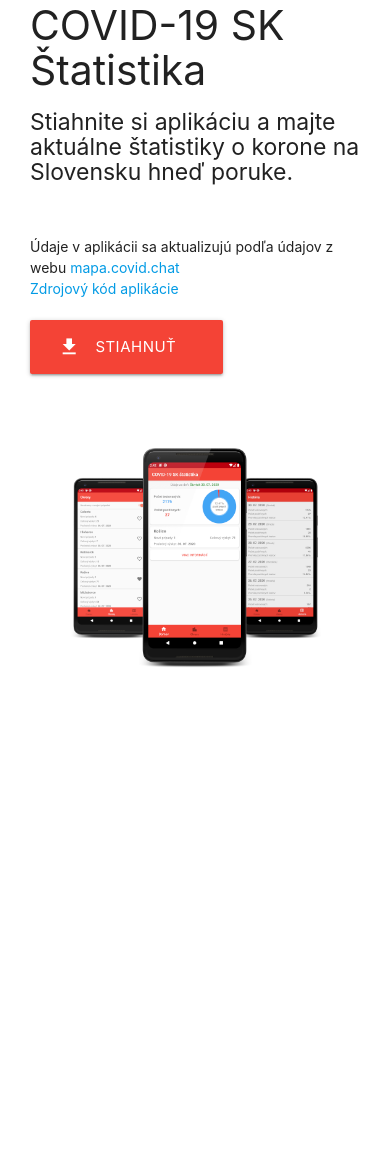
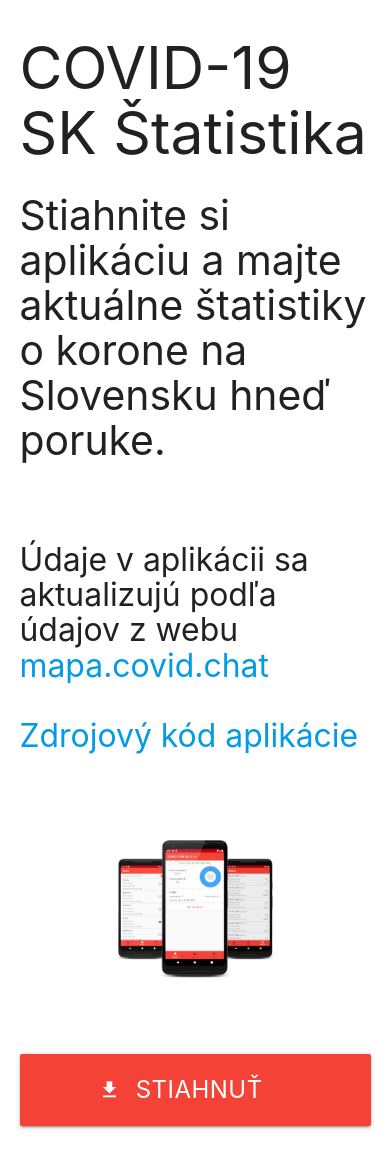
Before and after one commit to michalgeci/COVID-19_SK_statistics_android, a plain HTML site: page index.html in a window 390 px wide. Shown: the part 24-1192 px from the top of the page. Before the commit the page ends 844 px from the top, so only its background shows below. Drawn offline with Linux system fonts and the light colour scheme.

Commit message:
[PAGES] Added poor responsiveness :/

```diff
--- a/css/style.css
+++ b/css/style.css
@@ -1,20 +1,37 @@
-img {
+.flex {
+  display: flex;
+  flex-wrap: wrap;
+}
+
+.full-height {
+  height: 100%;
+}
+
+.center-button {
+  display: flex;
+  justify-content: center;
+  height: 72px;
+  align-items: center;
+  font-size: 24px;
+}
+
+body, html {
+  height: 100%;
+}
+
+#main-image {
+  padding: 32px;
   max-width: 100%;
   height: auto;
   width: auto\9; /* ie8 */
 }
 
-.flex {
-  display: flex;
-  flex-wrap: wrap;
-}
-
-body, html {
-  min-height: 100%;
-}
-
-#main-image {
+#compact-image {
+  margin: auto;
   padding: 32px;
+  max-width: 66%;
+  height: auto;
+  width: auto\9; /* ie8 */
 }
 
 .waves-effect.waves-light-red .waves-ripple {
--- a/index.html
+++ b/index.html
@@ -21,26 +21,47 @@
 
 <body>
   <script type="text/javascript" src="js/materialize.min.js"></script>
-  <div class="hide-on-med-and-down"><br><br><br><br></div>
-  <div class="container valign-wrapper">
-    <div class="row flex">
-     <div class="col s12 m12 l6 valign-wrapper">
+
+
+  <!-- Show on large -->
+  <div class="hide-on-med-and-down full-height">
+    <div class="container valign-wrapper full-height">
+      <div class="row flex">
+        <!-- Description -->
+        <div class="col l6 valign-wrapper">
           <div>
             <h3>COVID-19 SK Štatistika</h3>
             <h5>Stiahnite si aplikáciu a majte aktuálne štatistiky o korone na Slovensku hneď poruke.</h5>
-            <br>
-            <br>Údaje v aplikácii sa aktualizujú podľa údajov z webu <a href="https://mapa.covid.chat/">mapa.covid.chat</a>
+            <br><br>Údaje v aplikácii sa aktualizujú podľa údajov z webu <a href="https://mapa.covid.chat/">mapa.covid.chat</a>
             <br><a href="https://github.com/michalgeci/COVID-19_SK_statistics_android/">Zdrojový kód aplikácie</a>
-            <br>
-            <br><a class="waves-effect waves-light-red btn-large" href="Covid-19_SK_Stats.apk" download><i class="material-icons left">file_download</i>STIAHNUŤ &nbsp;&nbsp;&nbsp;</a>
+            <br><br><a class="waves-effect waves-light-red btn-large" href="Covid-19_SK_Stats.apk" download><i class="material-icons left">file_download</i>STIAHNUŤ &nbsp;&nbsp;&nbsp;</a>
             <br><br><br>
           </div>
-      </div>
-      <div class="col s12 m12 l6 valign-wrapper">
-        <img id="main-image" src="images/screens.png">
+        </div>
+        <!-- Image -->
+        <div class="col s12 m12 l6 valign-wrapper">
+          <img id="main-image" src="images/screens.png">
+        </div>
       </div>
     </div>
-    <br><br><br><br>
+  </div>
+
+
+  <!-- Show on mobile -->
+  <div class="hide-on-large-only container">
+    <br>
+    <h1>COVID-19 SK Štatistika</h1>
+    <h3>Stiahnite si aplikáciu a majte aktuálne štatistiky o korone na Slovensku hneď poruke.</h3>
+    <br><br><h4>Údaje v aplikácii sa aktualizujú podľa údajov z webu <a href="https://mapa.covid.chat/">mapa.covid.chat</a>
+    <br><br><a href="https://github.com/michalgeci/COVID-19_SK_statistics_android/">Zdrojový kód aplikácie</a></h4>
+    <br><br>
+    <div class="col s4 offset-s4 valign-wrapper">
+      <img id="compact-image" src="images/screens.png">
+    </div>
+    <br><br>
+    <a class="waves-effect waves-light-red btn-large center-button" href="Covid-19_SK_Stats.apk" download><i class="material-icons left">file_download</i>STIAHNUŤ &nbsp;&nbsp;&nbsp;</a>
+    <br><br>
+  </div>
 
 </body>
 
```
